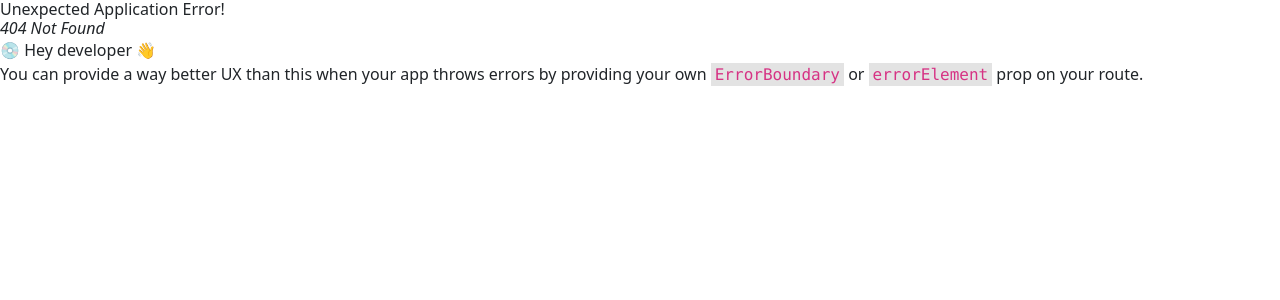
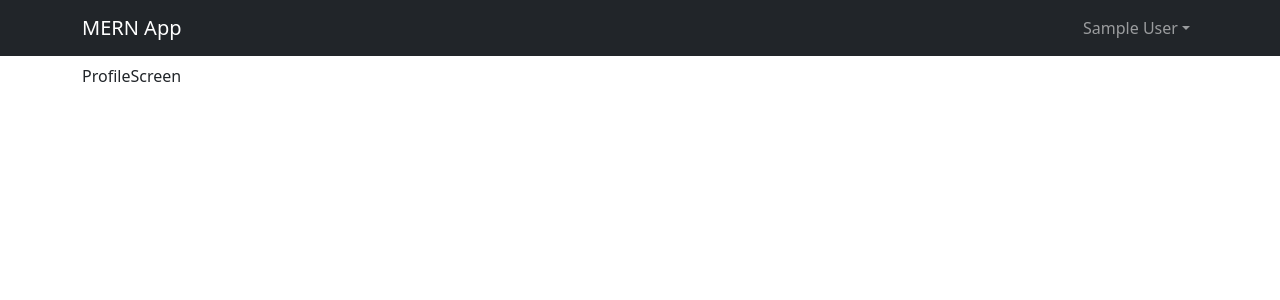
Before and after one commit to Hasan-Rashed/MERN-AUTH, a React (Vite) app in the folder frontend/: page /profile in a window 1280 px wide. Before the commit this address had no page. Shown: the top 300 px of the page. Built offline with nearby package versions, Linux system fonts and the light colour scheme; sample sign-in values are in the browser's storage.

Commit message:
Private route component

```diff
--- /dev/null
+++ b/frontend/src/components/PrivateRoute.jsx
@@ -0,0 +1,11 @@
+import { Navigate, Outlet } from "react-router-dom";
+import { useSelector } from "react-redux";
+
+
+const PrivateRoute = () => {
+    const { userInfo } = useSelector((state) => state.auth); // auth is the part of our state we want, auth is the  slice. it consists userInfo.
+
+  return userInfo ? <Outlet /> : <Navigate to='/login' replace /> // Outlet is a placeholder for the child routes of the parent route. if userInfo is true then show Outlet else redirect to login page.
+}
+
+export default PrivateRoute
--- a/frontend/src/main.jsx
+++ b/frontend/src/main.jsx
@@ -6,9 +6,11 @@
 import App from './App.jsx'
 import 'bootstrap/dist/css/bootstrap.min.css'
 import './index.css'
+import PrivateRoute from './components/PrivateRoute.jsx';
 import HomeScreen from './screens/HomeScreen.jsx';
 import LoginScreen from './screens/LoginScreen.jsx';
 import RegisterScreen from './screens/RegisterScreen.jsx';
+import ProfileScreen from './screens/ProfileScreen.jsx';
 
 
 const router = createBrowserRouter(
@@ -17,6 +19,12 @@
       <Route index={true} path='/' element={<HomeScreen />} />
       <Route path='/login' element={<LoginScreen />} />
       <Route path='/register' element={<RegisterScreen />} />
+
+      {/* private routes */}
+      <Route path='' element={<PrivateRoute />} >
+        <Route path='/profile' element={<ProfileScreen />} />
+      </Route>
+
     </Route>
   )
 )
--- /dev/null
+++ b/frontend/src/screens/ProfileScreen.jsx
@@ -0,0 +1,9 @@
+import React from 'react'
+
+const ProfileScreen = () => {
+  return (
+    <div>ProfileScreen</div>
+  )
+}
+
+export default ProfileScreen
```
